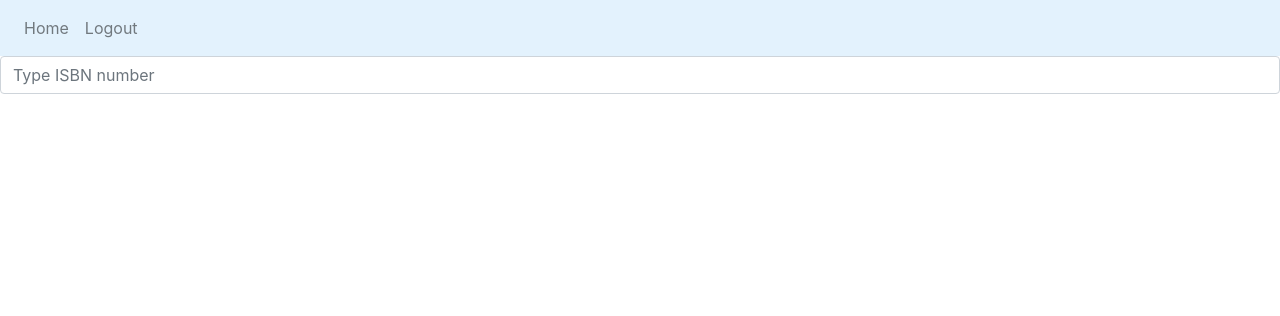
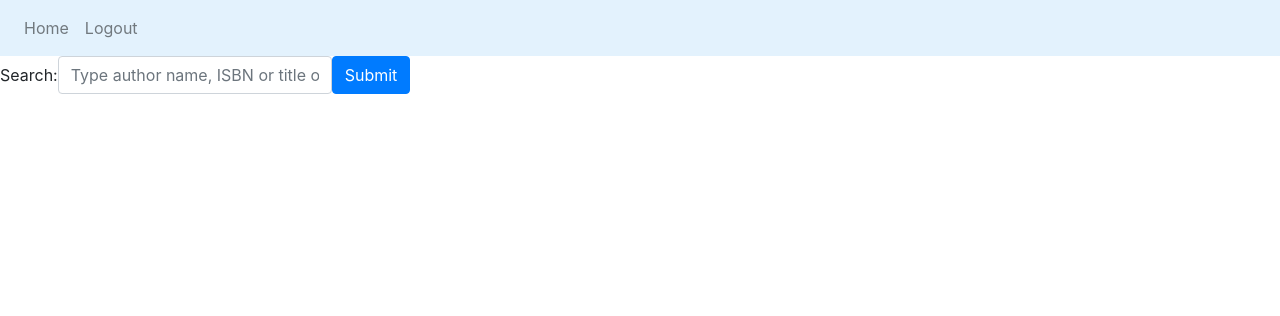
Before and after one commit to Crysakz/cs50-web, a Flask app: page / in a window 1280 px wide. Shown: the top 316 px of the page. Run offline with Flask 2, Linux system fonts and the light colour scheme; the visitor is signed in with stand-in values (Sample User, id 1); some libraries are stand-ins or nearby versions.

Commit message:
Fixed NoneType error, search function is now fully working.

```diff
--- a/project1/application.py
+++ b/project1/application.py
@@ -41,13 +41,24 @@ def validate_login(username, password):
         return False, "Minimum legnth of password is 5"
     return True, "Welcome back"
 
-@app.route("/")
+@app.route("/", methods=["GET", "POST"])
 def index():
     """ Landing Page """
-    if session.get("user_id") is None:
-        return redirect(url_for("login"))
+
+    if request.method == "POST":
+        search = request.form["search"]
+
+        rows = db.execute("SELECT * FROM books WHERE UPPER(isbn) LIKE :search OR UPPER(title) LIKE :search OR UPPER(author) LIKE :search",
+        {"search": "%" + search.upper() + "%"}).fetchall()
+
+        print(rows)
+
+        return render_template("index.html", user = True,  rows = rows)
     else:
-        return render_template("index.html", user = True)
+        if session.get("user_id") is None:
+            return redirect(url_for("login"))
+        else:
+            return render_template("index.html", user = True)
 
 
 @app.route("/register", methods=["GET", "POST"])
@@ -91,10 +102,10 @@ def login():
 
             user = db.execute("SELECT * FROM users WHERE username = :username",
             {"username": username}).fetchone()
-
-            if check_password_hash(user[2], password):
-                session["user_id"] = user[0]
-                return redirect(url_for("index"))
+            if user:
+                if check_password_hash(user[2], password):
+                    session["user_id"] = user[0]
+                    return redirect(url_for("index"))
             else:
                 return render_template("login.html", alert = "Invalid username or password")
         else:
--- a/project1/templates/index.html
+++ b/project1/templates/index.html
@@ -11,10 +11,40 @@
 {% endif %}
 
 {% if user %}
-<div class="input-group mb-3">
-    <input type="text" class="form-control" placeholder="Type ISBN number" aria-label="ISBN number" aria-describedby="basic-addon2">
-</div>
 
-{% endif%}
+<form method="post" class="form-inline">
+    <div class="form-group">
+        <label for="Search">Search:</label>
+        <input type="text" class="form-control" name="search" placeholder="Type author name, ISBN or title of the book">
+    </div>
+    <button type="submit" class="btn btn-primary">Submit</button>
+</form>
+
+{% endif %}
+
+
+{% if rows %}
+<table class="table table-striped">
+    <thead>
+      <tr>
+        <th scope="col">ISBN</th>
+        <th scope="col">Title</th>
+        <th scope="col">Author</th>
+        <th scope="col">Year</th>
+      </tr>
+    </thead>
+    <tbody>
+      {% for row in rows %}
+        <tr>
+          <td>{{ row[0] }}</td>
+          <td>{{ row[1] }}</td>
+          <td>{{ row[2] }}</td>
+          <td>{{ row[3] }}</td>
+        </tr>
+      {% endfor %}
+    </tbody>
+  </table>
+
+{% endif %}
 
 {% endblock %}
```
